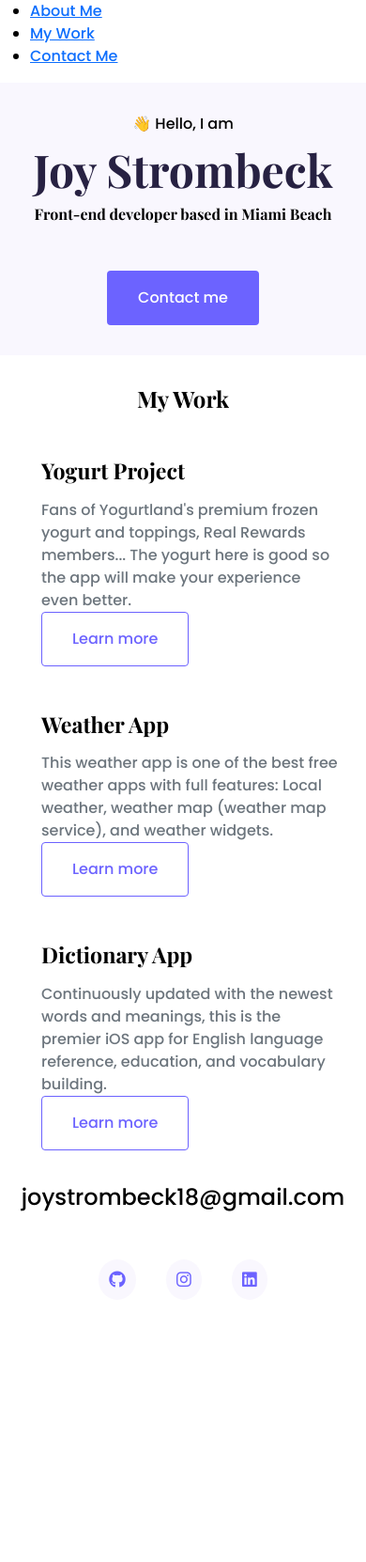
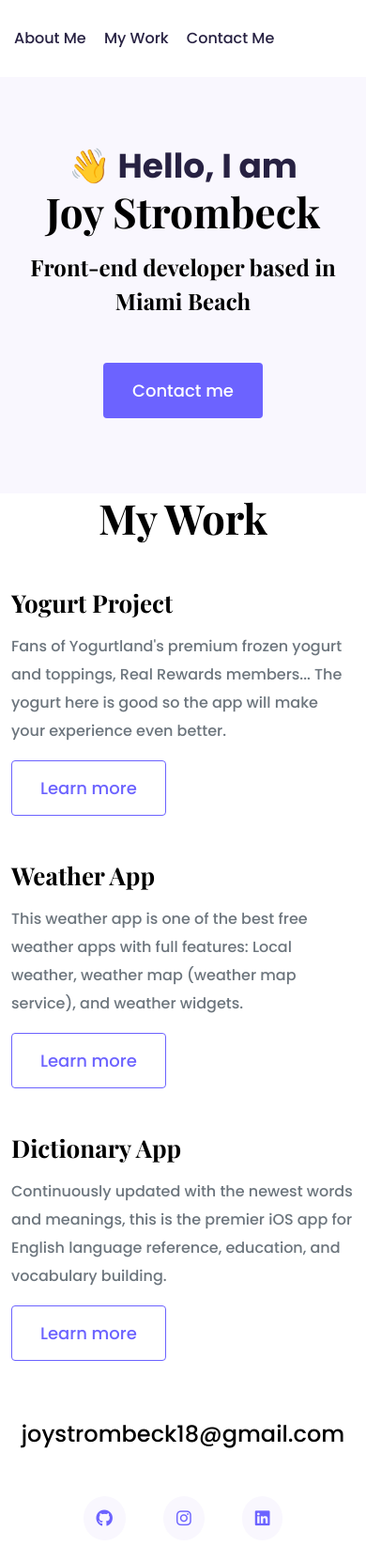
Before and after one commit to JOYSTROMBECK/portfolio-joy, a plain HTML site: page index.html in a window 390 px wide. Shown: the whole page at 94% size. Before the commit the page ends 1447 px from the top, so only its background shows below. Drawn offline with nearby package versions, Linux system fonts and the light colour scheme.

Commit message:
Update portfolio.css

```diff
--- a/styles/portfolio.css
+++ b/styles/portfolio.css
@@ -6,42 +6,50 @@
   --default-font-family: "Poppins", sans-serif;
 }
 
-
-body, h1, h2, h3, h4, h5, h6, p {
-  margin: 0;
-  padding: 0;
+body {
+  font-family: var(--default-font-family);
 }
 
-
-body {
-  font-family: var(--default-font-family);
+h1,
+h2,
+h3,
+h4,
+h5,
+h6 {
   color: black;
-}
-
-h1, h2, h3, h4, h5, h6 {
   font-family: var(--heading-font-family);
   font-weight: bold;
 }
 
 h1 {
-  font-size: 2.5rem;
+  font-size: 96px;
   line-height: 1.5;
 }
 
 h2 {
-  font-size: 1.5rem;
+  font-size: 64px;
 }
 
+h3 {
+  font-size: 48px;
+}
+
+p {
+  font-weight: normal;
+  font-size: 16px;
+  line-height: 30px;
+}
 
 .hero {
   background: var(--secondary-color);
   text-align: center;
-  padding: 2rem 1rem;
+  padding: 80px 20px;
 }
 
-.hero h1 {
-  font-size: 3rem;
+.hero p {
+  font-size: 36px;
   font-weight: bold;
+  margin: 0;
   color: #272142;
 }
 
@@ -49,108 +57,151 @@ h2 {
   font-family: var(--heading-font-family);
   font-weight: normal;
   line-height: 1.5;
-  font-size: 1rem;
+  font-size: 24px;
 }
 
-
-.about-section {
-  padding: 2rem 1rem;
+.content-container {
+  padding: 60px 20px;
 }
 
-.about-section h1 {
-  font-size: 1.5rem;
-  line-height: 2rem;
+.content h1 {
+  font-size: 64px;
+  line-height: 80px;
 }
 
-.about-section h2 {
-  font-size: 0.875rem;
+.content h2 {
+  font-size: 18px;
   font-family: var(--default-font-family);
 }
 
-.about-section p {
-  font-weight: normal;
-  font-size: 1rem;
+.content h3 {
+  font-size: 24px;
   line-height: 1.5;
+
+  font-family: var(--default-font-family);
 }
 
+.content p {
+  font-size: 14px;
+}
 
-.btn {
-  border-radius: 4px;
-  font-size: 1rem;
-  line-height: 1.5;
-  padding: 1rem 2rem;
+.content {
+  margin: 30px;
 }
 
 .btn-branding {
   background: var(--branding-color);
+  border-radius: 4px;
   color: white;
+  font-size: 18px;
+  line-height: 27px;
+  padding: 15px 30px;
 }
 
 .btn-branding-outline {
   color: var(--branding-color);
   border: 1px solid var(--branding-color);
+  border-radius: 4px;
+  font-size: 18px;
+  line-height: 27px;
+  padding: 15px 30px;
 }
 
-
-.my-work {
-  padding: 2rem 1rem;
+.project-desciption {
+  padding: 120px 60px;
 }
 
-.project {
-  display: flex;
-  align-items: center;
-  margin-bottom: 2rem;
+.logo {
+  max-height: 40px;
 }
 
-.project img {
-  max-width: 100%;
-  height: auto;
+nav {
+  padding: 20px 0;
 }
 
-.project-description {
-  margin-left: 1rem;
+nav ul {
+  padding: 0;
+  margin: 0;
 }
 
+nav li {
+  display: inline;
+  list-style: none;
+  line-height: 42px;
+  margin-left: 15px;
+}
+
+nav a {
+  text-decoration: none;
+  color: #272142;
+  transition: all 100ms ease-in-out;
+}
+
+nav a:hover,
+nav li.active a {
+  color: var(--branding-color);
+}
 
 footer {
-  margin: 2rem 0;
-  text-align: center;
+  margin: 60px 0;
 }
 
-.contact-box {
+footer .contact-box {
   background: var(--secondary-color);
-  padding: 1.5rem 4rem;
+  padding: 30px 120px;
   border-radius: 10px;
 }
 
-.contact-box h4 {
-  font-size: 1.25rem;
+footer .contact-box p {
+  margin: 0;
 }
 
-.email-link {
+footer .email-link {
   text-decoration: none;
   color: black;
-  font-size: 1.5rem;
+  font-size: 24px;
 }
 
-.email-link:hover {
+footer .email-link:hover {
   color: var(--branding-color);
 }
 
-.social-links {
-  margin-top: 1rem;
+footer .social-links a {
+  margin: 0 20px;
+  color: var(--branding-color);
+  background: var(--secondary-color);
+  padding: 10px 14px;
+  border-radius: 50%;
+  font-size: 18px;
+  transition: all 100ms ease-in-out;
 }
 
-.social-links a {
-  margin: 0 1rem;
-  color: var(--branding-color);
-  background: var(--secondary-color);
-  padding: 0.5rem 0.7rem;
-  border-radius: 50%;
-  font-size: 1.125rem;
-}
-
-.social-links a:hover {
+footer .social-links a:hover {
   color: white;
   background: var(--branding-color);
 }
+
+@media (max-width: 900px) {
+  h1 {
+    font-size: 44px;
+    line-height: 1.5;
+  }
+
+  h2 {
+    font-size: 44px;
+  }
+
+  h3 {
+    font-size: 26px;
+  }
+
+  .content {
+    text-align: center;
+    padding: 0;
+  }
+
+  .project-desciption {
+    padding: 0;
+    text-align: center;
+  }
+}
```
